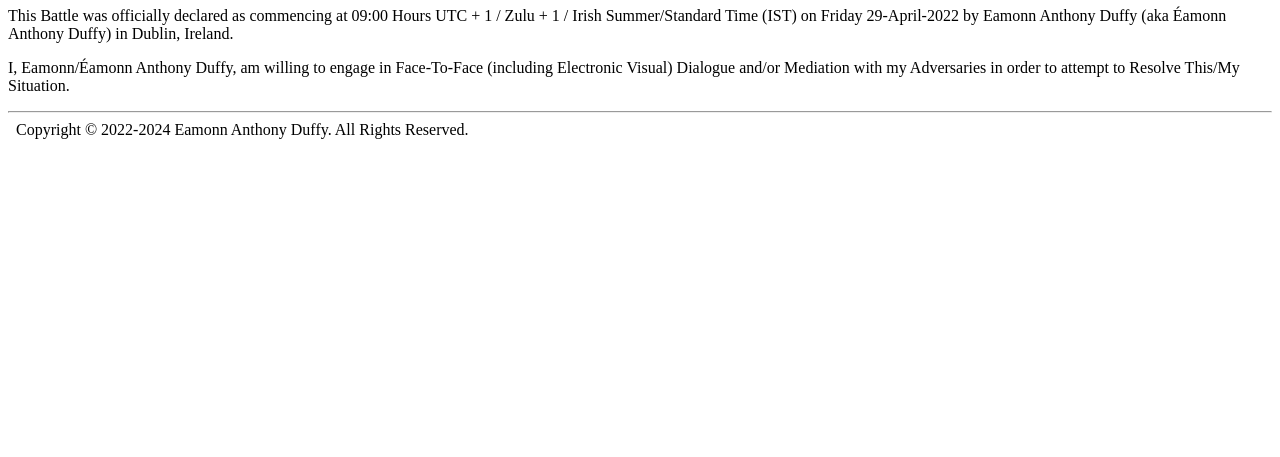
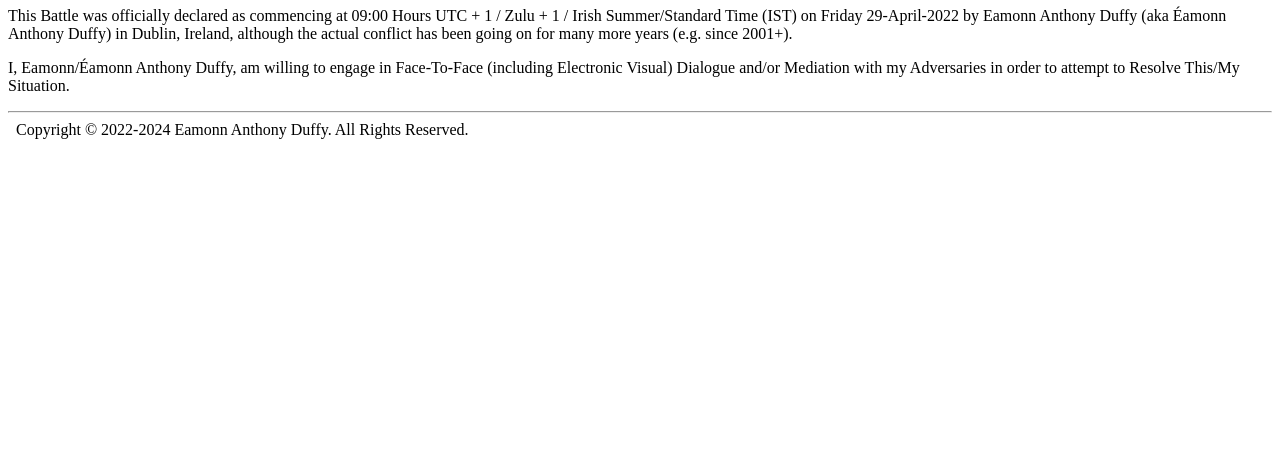
Before and after one commit to EamonnDuffy/LestWeForget-WebSite-Source, a plain HTML site: page Home.html in a window 1280 px wide. Shown: the part 343-800 px from the top of the page. Drawn offline with Linux system fonts and the light colour scheme.

Commit message:
feat: Acknowledged that the conflict has been going on since 2001+.

```diff
--- a/Home.html
+++ b/Home.html
@@ -70,7 +70,7 @@
 
             <h1>Home</h1>
 
-            <p>This Battle was officially declared as commencing at 09:00 Hours UTC + 1 / Zulu + 1 / Irish Summer/Standard Time (IST) on Friday 29-April-2022 by Eamonn Anthony Duffy (aka &Eacute;amonn Anthony Duffy) in Dublin, Ireland.</p>
+            <p>This Battle was officially declared as commencing at 09:00 Hours UTC + 1 / Zulu + 1 / Irish Summer/Standard Time (IST) on Friday 29-April-2022 by Eamonn Anthony Duffy (aka &Eacute;amonn Anthony Duffy) in Dublin, Ireland, although the actual conflict has been going on for many more years (e.g. since 2001+).</p>
 
             <p>I, Eamonn/&Eacute;amonn Anthony Duffy, am willing to engage in Face-To-Face (including Electronic Visual) Dialogue and/or Mediation with my Adversaries in order to attempt to Resolve This/My Situation.</p>
 
```
